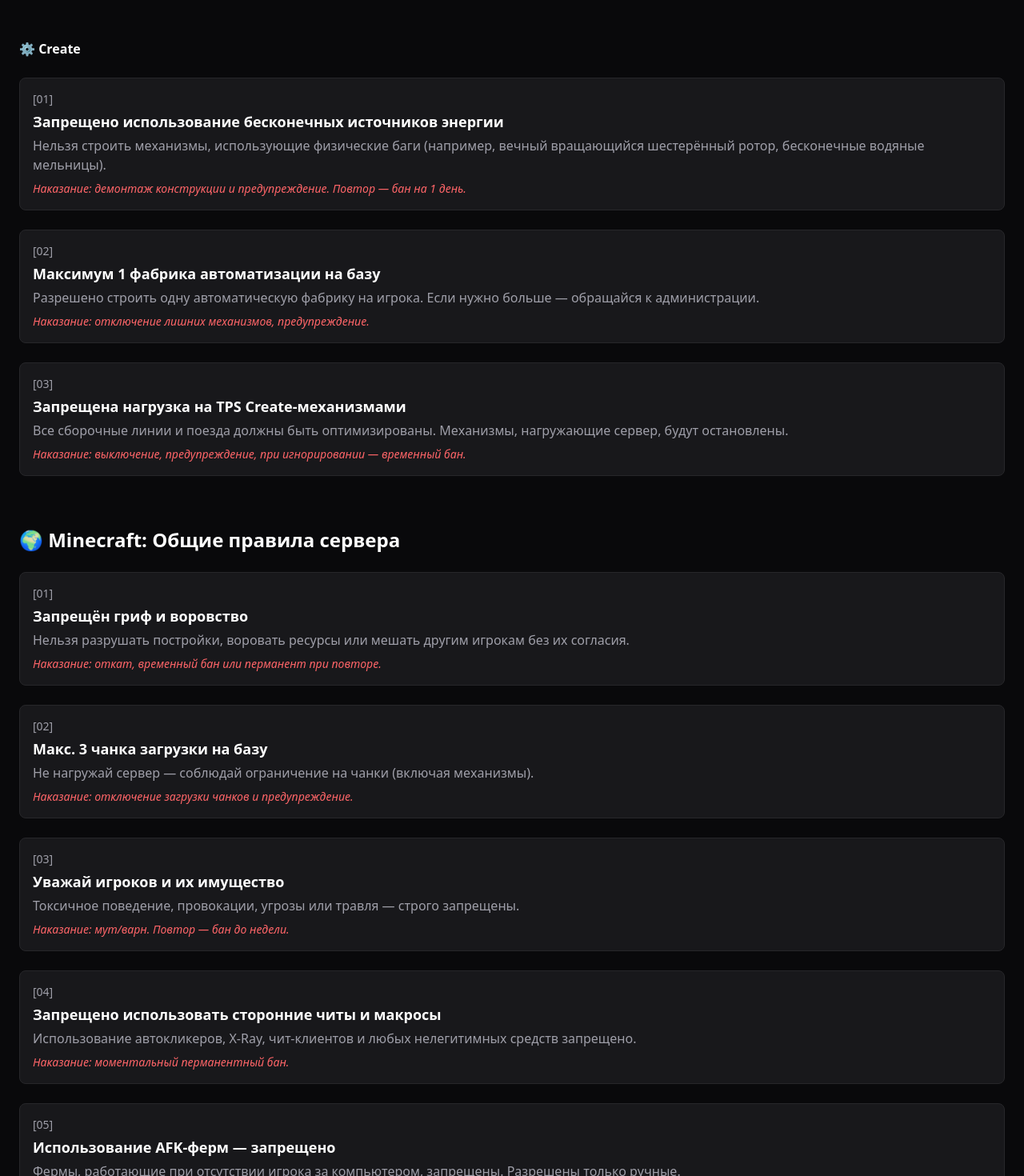
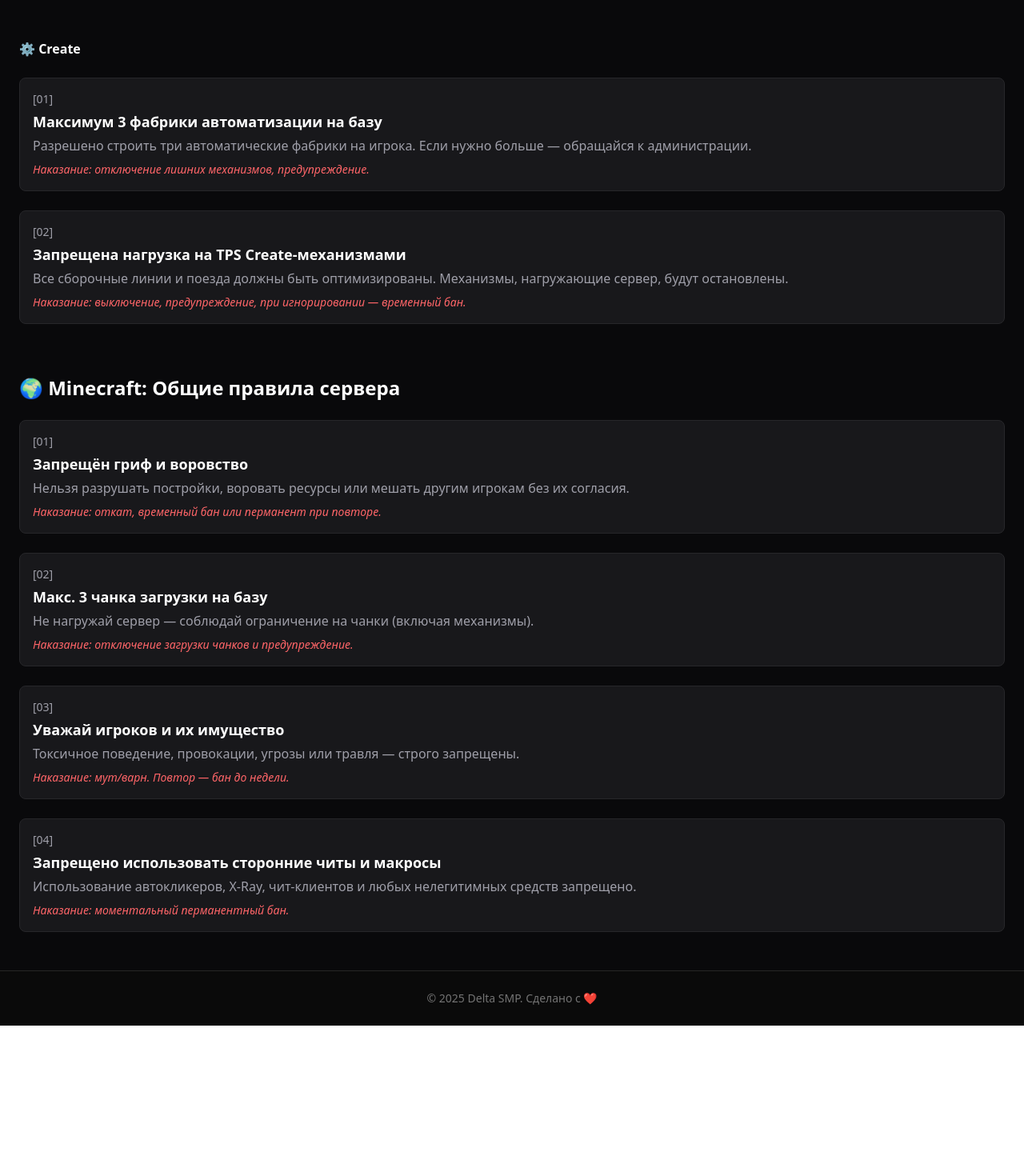
Before and after one commit to meow-meow-launcher/Delta, a Nuxt app: page /rules in a window 1280 px wide. Shown: the part 1780-3250 px from the top of the page at 80% size. After the commit the page ends 3062 px from the top, so only its background shows below. Built offline with nearby package versions, Linux system fonts and the light colour scheme.

Commit message:
Update rules.vue

```diff
--- a/pages/rules.vue
+++ b/pages/rules.vue
@@ -45,15 +45,11 @@
 
       <section class="space-y-6">
         <h2 class="text-2x1 font-semibold">⚙️ Create</h2>
-        <RuleStep number="01" title="Запрещено использование бесконечных источников энергии"
-        description="Нельзя строить механизмы, использующие физические баги (например, вечный вращающийся шестерённый ротор, бесконечные водяные мельницы)."
-        punishment="Наказание: демонтаж конструкции и предупреждение. Повтор — бан на 1 день." />
-
-        <RuleStep number="02" title="Максимум 1 фабрика автоматизации на базу"
-        description="Разрешено строить одну автоматическую фабрику на игрока. Если нужно больше — обращайся к администрации."
+        <RuleStep number="01" title="Максимум 3 фабрики автоматизации на базу"
+        description="Разрешено строить три автоматические фабрики на игрока. Если нужно больше — обращайся к администрации."
         punishment="Наказание: отключение лишних механизмов, предупреждение." />
 
-        <RuleStep number="03" title="Запрещена нагрузка на TPS Create-механизмами"
+        <RuleStep number="02" title="Запрещена нагрузка на TPS Create-механизмами"
         description="Все сборочные линии и поезда должны быть оптимизированы. Механизмы, нагружающие сервер, будут остановлены."
         punishment="Наказание: выключение, предупреждение, при игнорировании — временный бан." />
       </section>
@@ -73,10 +69,6 @@
         <RuleStep number="04" title="Запрещено использовать сторонние читы и макросы"
           description="Использование автокликеров, X-Ray, чит-клиентов и любых нелегитимных средств запрещено."
           punishment="Наказание: моментальный перманентный бан." />
-
-        <RuleStep number="05" title="Использование AFK-ферм — запрещено"
-          description="Фермы, работающие при отсутствии игрока за компьютером, запрещены. Разрешены только ручные."
-          punishment="Наказание: демонтаж фермы, предупреждение." />
       </section>
     </div>
   </template>
```
